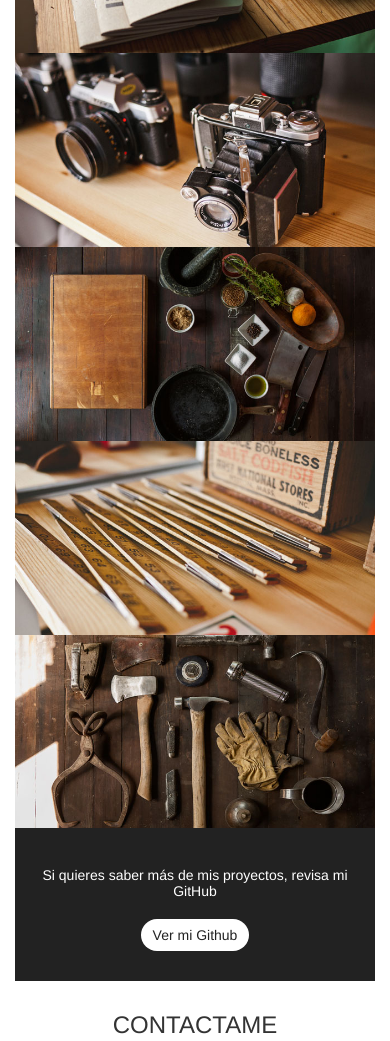
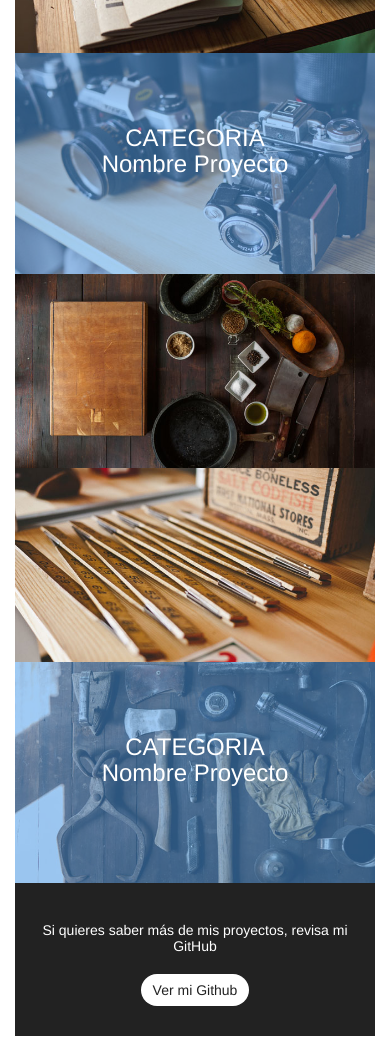
Before and after one commit to ZareMendozaC/portafolio, a plain HTML site: page index.html in a window 390 px wide. Shown: the part 1920-2961 px from the top of the page. Drawn offline with nearby package versions, Linux system fonts and the light colour scheme; a web font is replaced by a local one.

Commit message:
adding media query-shade of image in mobiles

```diff
--- a/css/main.css
+++ b/css/main.css
@@ -183,3 +183,57 @@ footer .centrar{
 .mail p{
 	color: #53a7fb;
 }
+
+.galeria .sombra{
+		background-color: rgba(83,167,251,0.5);
+		height: 221.34px;
+		width: 100%;
+		position: cover;
+}
+
+.galeria .image3{
+	background: url(../img/3.jpg);
+	background-size: cover;
+	position: relative;
+	margin:0px auto;
+	padding:0px auto;
+}
+.galeria .image6{
+	background: url(../img/6.jpg);
+	background-size: cover;
+	position: relative;
+}
+.content-sombra
+{
+	margin: 0px auto;
+	padding-top: 20%;
+	text-align: center;
+}
+.content-sombra h3
+{
+	margin:0px auto;
+	padding: 0px;
+	color:white;
+}
+@media screen and (min-width: 1024px)
+{
+
+	.galeria .sombra{
+		display: none;
+	}
+	.galeria .image3{
+	background: url(../img/3.jpg);
+	background-size: cover;
+	position: relative;
+	margin:0px auto;
+	padding:0px auto;
+	height: 221.34px;
+	}
+	.galeria .image6{
+	background: url(../img/6.jpg);
+	background-size: cover;
+	position: relative;
+	height: 221.34px;
+	}
+
+}
--- a/index.html
+++ b/index.html
@@ -112,8 +112,13 @@
 				<div class="col-md-4">
 					<img src="img/2.jpg">
 				</div>
-				<div class="col-md-4">
-					<img src="img/3.jpg">
+					<div class="col-md-4 image3">
+						<div class="sombra">
+							<div class="content-sombra">
+								<h3>CATEGORIA</h3>
+								<h3>Nombre Proyecto</h3>
+							</div>
+						</div>
 				</div>
 			</div>
 			<div class="row">
@@ -123,8 +128,13 @@
 				<div class="col-md-4">
 					<img src="img/5.jpg">
 				</div>
-				<div class="col-md-4">
-					<img src="img/6.jpg">
+				<div class="col-md-4 image6">
+					<div class="sombra">
+						<div class="content-sombra">
+							<h3>CATEGORIA</h3>
+							<h3>Nombre Proyecto</h3>
+						</div>
+					</div>
 				</div>
 			</div>
 		</div>
```
